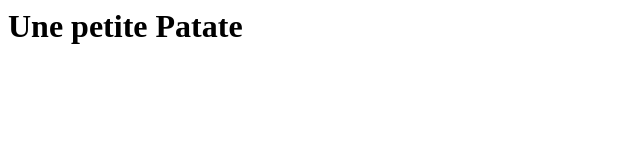
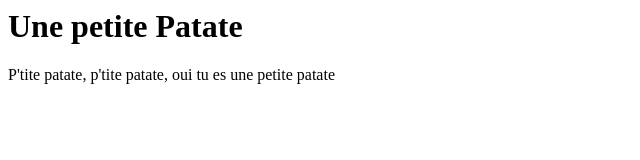
Before and after one commit to Themasteronepiec/premier-code, a plain HTML site: page index.html in a window 1280 px wide. Shown: the whole page, without its empty margins (0-640 px from the left). Drawn offline with Linux system fonts and the light colour scheme.

Commit message:
Ajout paragraphe

```diff
--- a/index.html
+++ b/index.html
@@ -1 +1,2 @@
 <h1> Une petite Patate </h1>
+<p> P'tite patate, p'tite patate, oui tu es une petite patate </p>
```
